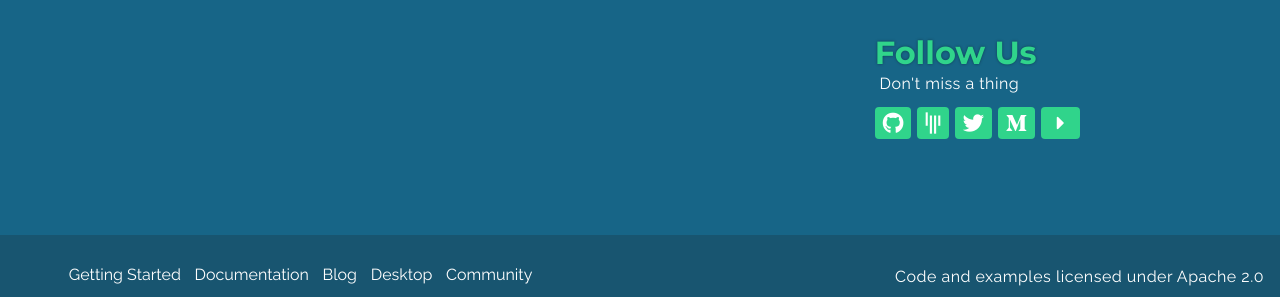
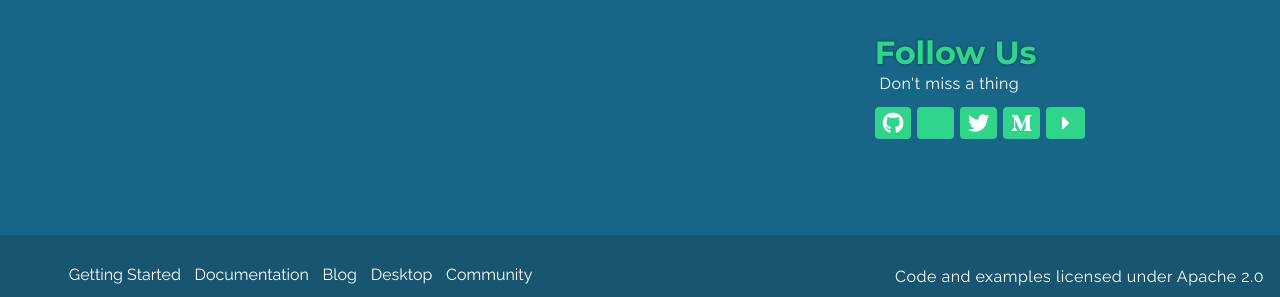
Before and after one commit to opsdroid/opsdroid.github.io, a Jekyll site: the page built from index.html, in a window 1280 px wide. Shown: the part 1965-2262 px from the top of the page. Built offline with Jekyll 4.4.1, drawn with Linux system fonts in a browser that asks for light colours; nearby versions of some CDN libraries.

Commit message:
Replaced references to the Gitter room with matrix (#40)
* Add files via upload

* Add files via upload

* Add files via upload

* Add files via upload

```diff
--- a/_includes/footer.html
+++ b/_includes/footer.html
@@ -8,20 +8,25 @@
     <div class="download">
       <h1 class="add-shadow align-left">Download App</h1>
       <p class="white-text align-left">Get opsdroid today</p>
-      <p class="align-left"><a class="align-left" href="https://github.com/opsdroid/opsdroid-desktop" title="Opsdroid Desktop App" target="_blank">
-        <i class="fas fa-download fa-lg"></i> Opsdroid Desktop
-      </a></p>
+      <p class="align-left"><a class="align-left" href="https://github.com/opsdroid/opsdroid-desktop"
+          title="Opsdroid Desktop App" target="_blank">
+          <i class="fas fa-download fa-lg"></i> Opsdroid Desktop
+        </a></p>
     </div>
 
     <div class="follow">
       <h1 class="add-shadow align-left">Follow Us</h1>
       <p class="white-text align-left">Don't miss a thing</p>
       <div class="align-left social-icons">
-          <a href="https://github.com/{{ site.github_username }}" title="Opsdroid Github Repo"><i class="fab fa-github fa-lg"></i></a>
-          <a href="https://gitter.im/opsdroid" title="Opsdroid Gitter Channel"><i class="fab fa-gitter fa-lg"></i></a>
-          <a href="https://twitter.com/{{ site.twitter_username }}" title="Opsdroid Twitter Account"><i class="fab fa-twitter fa-lg"></i></a>
-          <a href="https://medium.com/opsdroid" title="Opsdroid Medium Blog"><i class="fab fa-medium-m fa-lg"></i></a>
-          <a href="https://www.youtube.com/channel/UC0FeGkDF7FrshmzAsb9lDvw" title="Opsdroid Youtube Account"><i class="fas fa-caret-right fa-lg"></i></a>
+        <a href="https://github.com/{{ site.github_username }}" title="Opsdroid Github Repo"><i
+            class="fab fa-github fa-lg"></i></a>
+        <a href="https://riot.im/app/#/room/#opsdroid-general:matrix.org" title="Opsdroid Matrix Channel"><i
+            class="fab fa-comment-alt fa-lg"></i></a>
+        <a href="https://twitter.com/{{ site.twitter_username }}" title="Opsdroid Twitter Account"><i
+            class="fab fa-twitter fa-lg"></i></a>
+        <a href="https://medium.com/opsdroid" title="Opsdroid Medium Blog"><i class="fab fa-medium-m fa-lg"></i></a>
+        <a href="https://www.youtube.com/channel/UC0FeGkDF7FrshmzAsb9lDvw" title="Opsdroid Youtube Account"><i
+            class="fas fa-caret-right fa-lg"></i></a>
       </div>
     </div>
 
@@ -32,11 +37,12 @@
       <a href="http://opsdroid.readthedocs.io/en/stable/">Documentation</a>
       <a href="https://medium.com/opsdroid">Blog</a>
       <a href="https://github.com/opsdroid/opsdroid-desktop">Desktop</a>
-      <a href="https://gitter.im/opsdroid">Community</a>
+      <a href="https://riot.im/app/#/room/#opsdroid-general:matrix.org">Community</a>
     </div>
     <div class="license">
       <p class="align-left">
-        Code and examples licensed under <a href="https://github.com/opsdroid/opsdroid/blob/master/LICENSE">Apache 2.0</a><br />
+        Code and examples licensed under <a href="https://github.com/opsdroid/opsdroid/blob/master/LICENSE">Apache
+          2.0</a><br />
       </p>
     </div>
   </div>
--- a/_includes/header.html
+++ b/_includes/header.html
@@ -2,7 +2,8 @@
   <a href="https://opsdroid.github.io/">
     <img class="logo" alt="opsdroid" src="../images/logo-wide-light.png" />
   </a>
-  <button class="visible-xs" id="collapseBtn" type="button" aria-pressed="false" aria-expanded="false" aria-controls="navigation">
+  <button class="visible-xs" id="collapseBtn" type="button" aria-pressed="false" aria-expanded="false"
+    aria-controls="navigation">
     <span class="sr-only">Toggle navigation</span>
     <span class="icon-bar"></span>
     <span class="icon-bar"></span>
@@ -13,12 +14,22 @@
     <li><a href="http://opsdroid.readthedocs.io/en/stable/">Documentation</a></li>
     <li><a href="https://medium.com/opsdroid">Blog</a></li>
     <li><a href="https://github.com/opsdroid/opsdroid-desktop">Desktop</a></li>
-    <li><a href="https://gitter.im/opsdroid">Community</a></li>
+    <li><a href="https://riot.im/app/#/room/#opsdroid-general:matrix.org">Community</a></li>
     <li class="visible-xs"><a href="https://github.com/{{site.github_username}}">Fork me on GitHub!</a></li>
   </ul>
 </nav>
 
 
-<a href="https://github.com/{{site.github_username}}" class="github-corner hidden-xs" aria-label="View source on Github">
-  <svg width="80" height="80" viewBox="0 0 250 250" style="fill:#151513; color:#fff; position: absolute; top: 0; border: 0; right: 0;" aria-hidden="true"><path d="M0,0 L115,115 L130,115 L142,142 L250,250 L250,0 Z"></path><path d="M128.3,109.0 C113.8,99.7 119.0,89.6 119.0,89.6 C122.0,82.7 120.5,78.6 120.5,78.6 C119.2,72.0 123.4,76.3 123.4,76.3 C127.3,80.9 125.5,87.3 125.5,87.3 C122.9,97.6 130.6,101.9 134.4,103.2" fill="currentColor" style="transform-origin: 130px 106px;" class="octo-arm"></path><path d="M115.0,115.0 C114.9,115.1 118.7,116.5 119.8,115.4 L133.7,101.6 C136.9,99.2 139.9,98.4 142.2,98.6 C133.8,88.0 127.5,74.4 143.8,58.0 C148.5,53.4 154.0,51.2 159.7,51.0 C160.3,49.4 163.2,43.6 171.4,40.1 C171.4,40.1 176.1,42.5 178.8,56.2 C183.1,58.6 187.2,61.8 190.9,65.4 C194.5,69.0 197.7,73.2 200.1,77.6 C213.8,80.2 216.3,84.9 216.3,84.9 C212.7,93.1 206.9,96.0 205.4,96.6 C205.1,102.4 203.0,107.8 198.3,112.5 C181.9,128.9 168.3,122.5 157.7,114.1 C157.9,116.9 156.7,120.9 152.7,124.9 L141.0,136.5 C139.8,137.7 141.6,141.9 141.8,141.8 Z" fill="currentColor" class="octo-body"></path></svg>
+<a href="https://github.com/{{site.github_username}}" class="github-corner hidden-xs"
+  aria-label="View source on Github">
+  <svg width="80" height="80" viewBox="0 0 250 250"
+    style="fill:#151513; color:#fff; position: absolute; top: 0; border: 0; right: 0;" aria-hidden="true">
+    <path d="M0,0 L115,115 L130,115 L142,142 L250,250 L250,0 Z"></path>
+    <path
+      d="M128.3,109.0 C113.8,99.7 119.0,89.6 119.0,89.6 C122.0,82.7 120.5,78.6 120.5,78.6 C119.2,72.0 123.4,76.3 123.4,76.3 C127.3,80.9 125.5,87.3 125.5,87.3 C122.9,97.6 130.6,101.9 134.4,103.2"
+      fill="currentColor" style="transform-origin: 130px 106px;" class="octo-arm"></path>
+    <path
+      d="M115.0,115.0 C114.9,115.1 118.7,116.5 119.8,115.4 L133.7,101.6 C136.9,99.2 139.9,98.4 142.2,98.6 C133.8,88.0 127.5,74.4 143.8,58.0 C148.5,53.4 154.0,51.2 159.7,51.0 C160.3,49.4 163.2,43.6 171.4,40.1 C171.4,40.1 176.1,42.5 178.8,56.2 C183.1,58.6 187.2,61.8 190.9,65.4 C194.5,69.0 197.7,73.2 200.1,77.6 C213.8,80.2 216.3,84.9 216.3,84.9 C212.7,93.1 206.9,96.0 205.4,96.6 C205.1,102.4 203.0,107.8 198.3,112.5 C181.9,128.9 168.3,122.5 157.7,114.1 C157.9,116.9 156.7,120.9 152.7,124.9 L141.0,136.5 C139.8,137.7 141.6,141.9 141.8,141.8 Z"
+      fill="currentColor" class="octo-body"></path>
+  </svg>
 </a>
```
Also changed, not shown: README.md.
